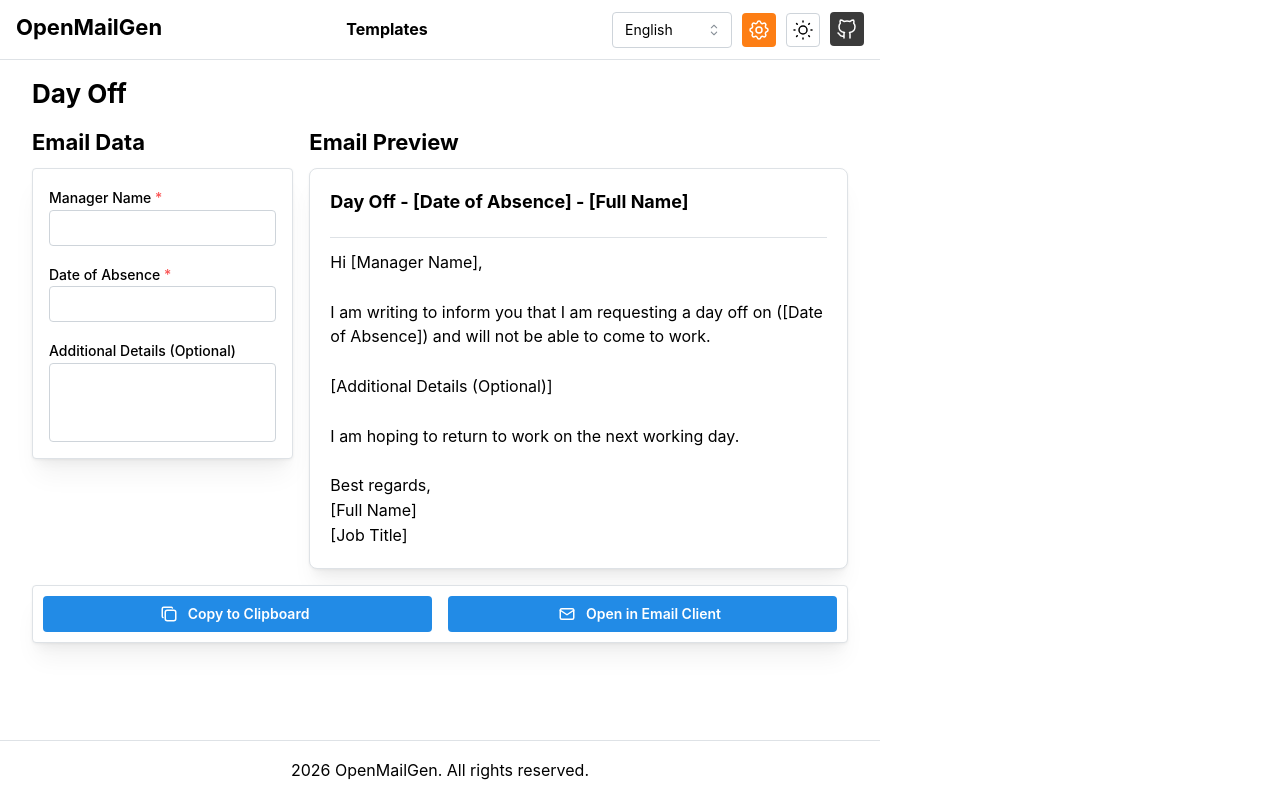
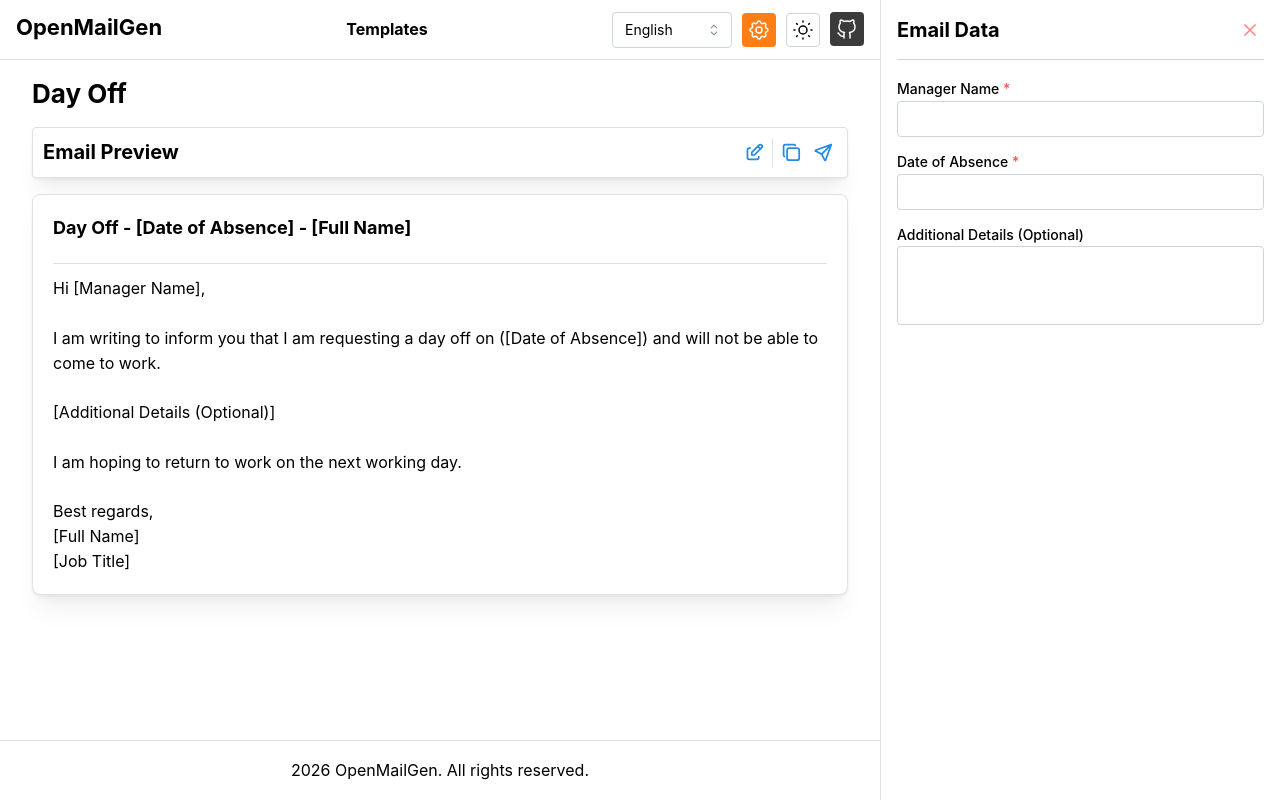
Before and after one commit to LMR218/OpenMailGen, a Next.js app: page /en/templates/day_off in a window 1280 px wide. Built offline with nearby package versions, Linux system fonts and the light colour scheme.

Commit message:
feat: enhance EmailActions and FormGenerator component with new icons and layout adjustments

```diff
--- a/components/engine/EmailActions.tsx
+++ b/components/engine/EmailActions.tsx
@@ -1,10 +1,11 @@
 'use client';
 
 import { useState } from 'react';
-import { IconCheck, IconCopy, IconMail } from '@tabler/icons-react';
+import { IconCheck, IconCopy, IconEdit, IconSend } from '@tabler/icons-react';
 import { useTranslations } from 'next-intl';
-import { Button, Group, Tooltip } from '@mantine/core';
+import { ActionIcon, Card, Divider, Group, Title, Tooltip } from '@mantine/core';
 import { useClipboard } from '@mantine/hooks';
+import { useStateContext } from '../Layout/stateContext';
 
 interface EmailActionsProps {
   subject: string;
@@ -28,29 +29,38 @@
     window.open(mailtoLink, '_blank');
   };
 
+  const { toggleAside } = useStateContext();
   return (
-    <Group justify="center" grow>
+    <Card withBorder shadow="md" p="xs">
+      <Group gap={4}>
+        <Title order={4} fz={{ base: '1rem', md: '1.25rem' }} me="auto">
+          {t('preview_section')}
+        </Title>
+        <Tooltip label={t('edit_details')}>
+          <ActionIcon variant="subtle" size="md" onClick={toggleAside}>
+            <IconEdit size="80%" />
+          </ActionIcon>
+        </Tooltip>
+
+        <Divider orientation="vertical" />
+
         <Tooltip label={copied ? t('copied') : t('copy')}>
-        <Button
-          w={{ base: '100%', md: '50%' }}
-          variant={copied ? 'filled' : undefined}
+          <ActionIcon
+            variant={copied ? 'filled' : 'subtle'}
             color={copied ? 'green' : undefined}
-          leftSection={copied ? <IconCheck size={18} /> : <IconCopy size={18} />}
+            size="md"
             onClick={handleCopy}
           >
-          {copied ? t('copied') : t('copy')}
-        </Button>
+            {copied ? <IconCheck size="80%" /> : <IconCopy size="80%" />}
+          </ActionIcon>
         </Tooltip>
 
         <Tooltip label={t('open_email')}>
-        <Button
-          w={{ base: '100%', md: '50%' }}
-          leftSection={<IconMail size={18} />}
-          onClick={handleMailto}
-        >
-          {t('open_email')}
-        </Button>
+          <ActionIcon variant="subtle" size="md" onClick={handleMailto}>
+            <IconSend size="80%" />
+          </ActionIcon>
         </Tooltip>
       </Group>
+    </Card>
   );
 }
--- a/components/engine/FormGenerator.tsx
+++ b/components/engine/FormGenerator.tsx
@@ -1,9 +1,20 @@
 'use client';
 
+import { IconX } from '@tabler/icons-react';
 import { useTranslations } from 'next-intl';
-import { NumberInput, Select, Stack, Textarea, TextInput } from '@mantine/core';
+import {
+  ActionIcon,
+  AppShell,
+  Flex,
+  NumberInput,
+  Select,
+  Textarea,
+  TextInput,
+  Title,
+} from '@mantine/core';
 import { DateInput, DatePickerInput, TimeInput } from '@mantine/dates';
 import type { Template, TemplateInput } from '@/config/templates';
+import { useStateContext } from '../Layout/stateContext';
 
 interface FormGeneratorProps {
   template: Template;
@@ -12,10 +23,10 @@
 }
 
 export function FormGenerator({ template, values, onChange }: FormGeneratorProps) {
-  const t = useTranslations(`Templates.${template.id}.fields`);
+  const t = useTranslations();
 
   const renderInput = (input: TemplateInput) => {
-    const label = t(input.labelKey);
+    const label = t(`Templates.${template.id}.fields.${input.labelKey}`);
 
     const defaultValue = input.type === 'daterange' ? [null, null] : '';
     const value = values[input.key] ?? defaultValue;
@@ -117,11 +128,33 @@
     }
   };
 
+  const { toggleAside } = useStateContext();
+
   return (
-    <Stack gap="md" role="group" aria-label="Email form fields">
-      {template.inputs.map((input) => (
-        <div key={input.key}>{renderInput(input)}</div>
-      ))}
-    </Stack>
+    <AppShell.Aside px="md" role="group" aria-label="Email form fields">
+      <AppShell.Section
+        p={0}
+        h="var(--app-shell-header-height)"
+        style={{ borderBottom: '1px solid var(--mantine-color-default-border)' }}
+      >
+        <Flex p={0} h="100%" align="center" justify="space-between">
+          <Title order={3} fz={{ base: '1rem', md: '1.25rem' }}>
+            {t('Common.email_data', { defaultValue: 'Email Fields' })}
+          </Title>
+
+          <ActionIcon variant="subtle" color="red.4" onClick={toggleAside} aria-label="Close form">
+            <IconX size={20} />
+          </ActionIcon>
+        </Flex>
+      </AppShell.Section>
+
+      <AppShell.Section grow py="md">
+        <Flex gap="sm" direction="column">
+          {template.inputs.map((input) => (
+            <div key={input.key}>{renderInput(input)}</div>
+          ))}
+        </Flex>
+      </AppShell.Section>
+    </AppShell.Aside>
   );
 }
--- a/components/engine/TemplateEngine.tsx
+++ b/components/engine/TemplateEngine.tsx
@@ -2,7 +2,7 @@
 
 import { useState } from 'react';
 import { useTranslations } from 'next-intl';
-import { Card, Grid, GridCol, Stack, Title } from '@mantine/core';
+import { Stack, Title } from '@mantine/core';
 import type { Template } from '@/config/templates';
 import { useProfile } from '@/lib/hooks/useProfile';
 import { buildInterpolationData } from '@/lib/utils/interpolation';
@@ -35,27 +35,11 @@
         {templateName}
       </Title>
 
-      <Grid>
-        <GridCol span={{ base: 12, xs: 6, sm: 4, md: 4 }}>
-          <Title mb="xs" order={3} id="form-section">
-            {t('Common.email_data')}
-          </Title>
-          <Card withBorder shadow="md" component="section" p="md">
-            <FormGenerator template={template} values={formValues} onChange={handleChange} />
-          </Card>
-        </GridCol>
+      <EmailActions subject={subject} body={body} />
 
-        <GridCol span={{ base: 12, xs: 6, sm: 8, md: 8 }}>
-          <Title mb="xs" order={3} id="preview-section">
-            {t('Common.preview_section')}
-          </Title>
-          <PreviewPanel subject={subject} body={body} />
-        </GridCol>
-      </Grid>
+      <PreviewPanel subject={subject} body={body} />
 
-      <Card withBorder shadow="md" component="section" p="xs">
-        <EmailActions subject={subject} body={body} />
-      </Card>
+      <FormGenerator template={template} values={formValues} onChange={handleChange} />
     </Stack>
   );
 }
--- a/i18n/messages/ar/ar.json
+++ b/i18n/messages/ar/ar.json
@@ -12,6 +12,7 @@
     "profile_incomplete": "يرجى إكمال ملفك الشخصي أولاً",
     "form_section": "نموذج البريد",
     "email_data": "بيانات البريد",
+    "edit_details": "تعديل التفاصيل",
     "preview_section": "معاينة البريد",
     "email_actions": "إجراءات البريد",
     "fields": "حقول",
--- a/i18n/messages/en/en.json
+++ b/i18n/messages/en/en.json
@@ -12,6 +12,7 @@
     "profile_incomplete": "Please complete your profile first",
     "form_section": "Email Form",
     "email_data": "Email Data",
+    "edit_details": "Edit Details",
     "preview_section": "Email Preview",
     "email_actions": "Email Actions",
     "fields": "Fields",
```
Lines whose indentation alone changed are shown as unchanged.
